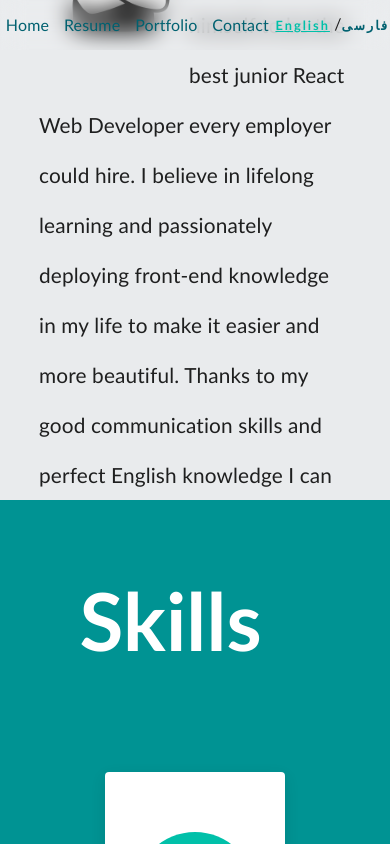
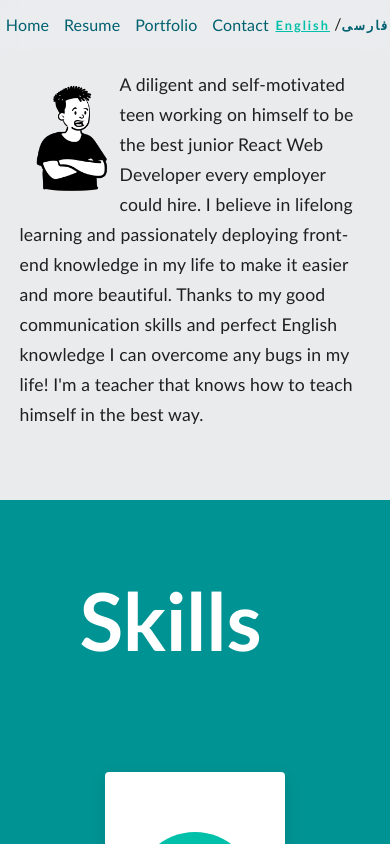
Before and after one commit to sina-olfati/sina-olfati-site, a React (Create React App) app: page /resume in a window 390 px wide. Shown: the top 844 px of the page. Built offline with nearby package versions, Linux system fonts and the light colour scheme; a web font is replaced by a local one.

Commit message:
Resume: making the Describe file responsive

```diff
--- a/src/components/resume/Describe.css
+++ b/src/components/resume/Describe.css
@@ -14,9 +14,6 @@
 .describe-container img {
     width: 150px;
     float: left;
-    /* position: relative;
-    left: 20px;
-    top: 50px; */
 }
 
 .describe-container img:lang(fa) {
@@ -25,8 +22,20 @@
 }
 
 .describe-container p {
-    /* margin: 0; */
     font-size: 1.3rem;
     font-weight: 300;
     line-height: 50px;
 }
+
+@media only screen and (max-width: 860px) {
+    .describe-container div {
+        padding: 5%;
+    }
+    .describe-container img {
+        width: 100px;
+    }
+    .describe-container p {
+        font-size: 1.1rem;
+        line-height: 30px;
+    }
+}
```
